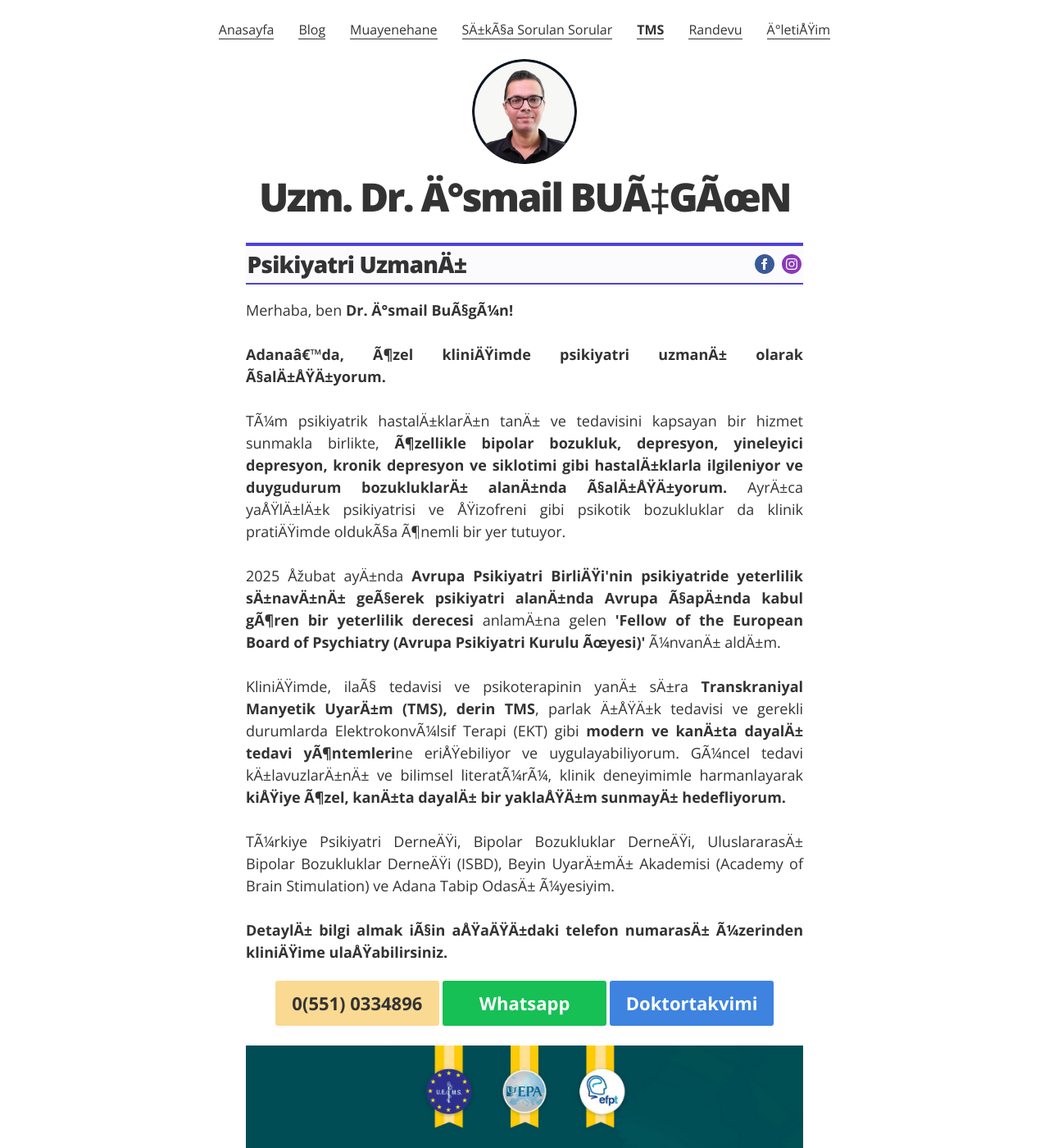
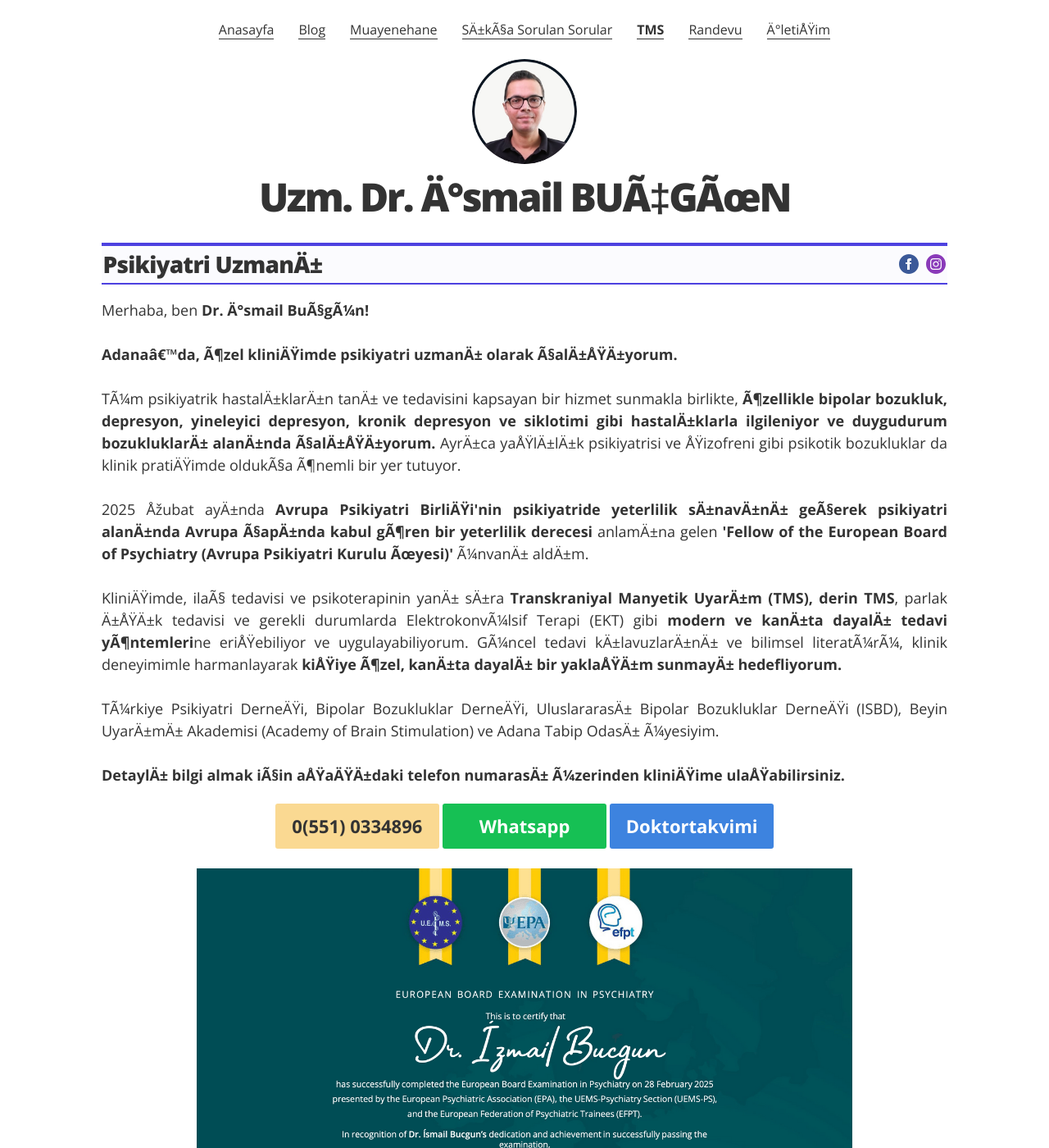
Before and after one commit to ibucgun/ibucgun.github.io, a Jekyll site: the page built from index.html, in a window 1280 px wide and 1400 px high. Shown: the whole window at 82% size. Built offline with Jekyll 4.4.1, drawn with Linux system fonts in a browser that asks for light colours.

Commit message:
Update _base.scss

```diff
--- a/_sass/_base.scss
+++ b/_sass/_base.scss
@@ -22,7 +22,7 @@ body{
 .wrapper:after { content:""; display:table; }
 .wrapper:after { clear: both; }
 .wrapper {
-  max-width: 728px;
+  max-width: 1080px;
   padding: 0 24px;
   margin: 0 auto;
   zoom: 1;
```
